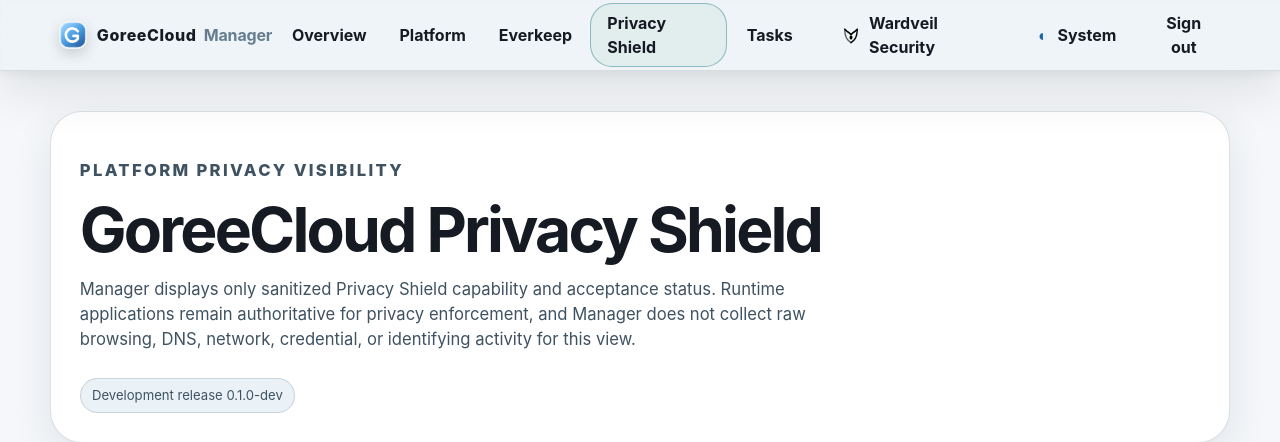
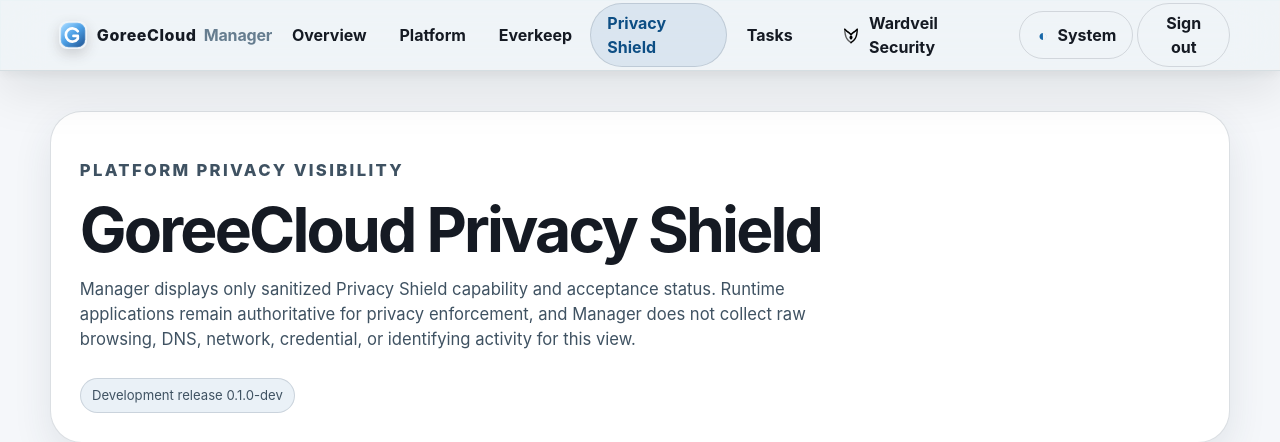
Before and after one commit to GoreeCloud/goreecloud-manager, a Django app: page /privacy-shield/ in a window 1280 px wide. Shown: the top 442 px of the page. Run offline with Django 5.2, Linux system fonts and the light colour scheme; the visitor is signed in with stand-in values (Sample User, id 1); parts of the project's set-up code (start-up, migrations or seed data) failed here and were passed over.

Commit message:
Map Manager onto GLAZE UI V1.1

```diff
--- a/core/static/core/css/glaze-ui.css
+++ b/core/static/core/css/glaze-ui.css
@@ -1,59 +1,67 @@
 /*
- * GoreeCloud Manager — Glaze UI 1.3.0 conformance layer
+ * GoreeCloud Manager — GLAZE UI V1.1 / 1.1.0 product adapter
  *
- * app.css owns Manager-specific layout and component presentation. This file
- * owns cross-cutting Glaze UI identity, accessibility, interaction, form,
- * expressive hierarchy, and browser capability fallbacks so those requirements
- * remain easy to audit.
+ * The immutable canonical V1.1 source graph is loaded before this file.
+ * app.css retains Manager-specific layout and protected product state colors;
+ * this adapter maps Manager onto current Glaze structure, target sizing,
+ * bounded navigation material, accessibility, and browser fallbacks.
  */
 
-:root {
-  --glaze-contract-version: "1.3.0";
-  --glaze-canvas: var(--bg);
-  --glaze-surface: var(--surface);
-  --glaze-surface-strong: var(--surface-strong);
-  --glaze-surface-muted: var(--surface-soft);
-  --glaze-text: var(--text);
-  --glaze-muted: var(--text-muted);
-  --glaze-line: var(--border);
+html[data-glaze-version="1.1"] {
+  --glaze-contract-version: "1.1.0";
+  --glaze-canvas: var(--glz1-canvas, var(--bg));
+  --glaze-surface: var(--glz1-base, var(--surface));
+  --glaze-surface-strong: var(--glz1-base, var(--surface-strong));
+  --glaze-surface-muted: var(--glz1-raised, var(--surface-soft));
+  --glaze-text: var(--glz1-text-primary, var(--text));
+  --glaze-muted: var(--glz1-text-tertiary, var(--text-muted));
+  --glaze-line: var(--glz1-line, var(--border));
   --glaze-accent: var(--accent);
   --glaze-info: var(--accent);
   --glaze-success: var(--good);
   --glaze-warning: var(--warning);
   --glaze-danger: var(--danger);
-  --glaze-focus-ring: var(--accent);
+  --glaze-focus-ring: var(--glz1-focus, var(--accent));
   --glaze-selection: var(--accent-surface);
   --glaze-placeholder-opacity: .72;
   --glaze-control-field-gap: .5rem;
   --glaze-control-group-gap: 1rem;
   --glaze-control-message-gap: .375rem;
-  --glaze-target-min: 2.75rem;
-  --glaze-state-hover: .08;
-  --glaze-state-pressed: .12;
-  --glaze-state-focus: .14;
-  --glaze-state-selected: .12;
+  --glaze-target-min: var(--glz11-target-min, 48px);
+  --glaze-target-assisted: var(--glz1-target-assisted, 56px);
   --glaze-gutter: 1rem;
+  --glaze-shape-compact: var(--glz11-radius-micro, 8px);
+  --glaze-shape-standard: var(--glz11-radius-control, 16px);
+  --glaze-shape-expressive: var(--glz11-radius-container, 24px);
+  --glaze-shape-hero: var(--glz11-radius-hero, 32px);
+  --glaze-shape-capsule: var(--glz11-radius-capsule, 999px);
+  --glaze-motion-effects-fast: var(--glz1-motion-popover, 180ms);
+  --glaze-motion-effects-standard: var(--glz1-motion-panel, 250ms);
+  --glaze-motion-spatial-fast: var(--glz1-motion-popover, 180ms);
+  --glaze-motion-spatial-standard: var(--glz1-motion-panel, 250ms);
+  --glaze-easing-effects: var(--glz1-ease-snap, cubic-bezier(.2, 0, 0, 1));
+  --glaze-easing-spatial: var(--glz1-ease-glide, cubic-bezier(.16, 1, .3, 1));
+}
 
-  /* 1.3 expressive hierarchy. */
-  --glaze-shape-compact: .625rem;
-  --glaze-shape-standard: 1rem;
-  --glaze-shape-expressive: 1.375rem;
-  --glaze-shape-hero: 2rem;
-  --glaze-shape-pressed: .75rem;
-  --glaze-glass-functional-blur: 18px;
-  --glaze-glass-functional-saturation: 130%;
-  --glaze-motion-effects-fast: 140ms;
-  --glaze-motion-effects-standard: 180ms;
-  --glaze-motion-spatial-fast: 180ms;
-  --glaze-motion-spatial-standard: 260ms;
-  --glaze-motion-spatial-emphasized: 360ms;
-  --glaze-easing-effects: ease;
-  --glaze-easing-spatial: cubic-bezier(.2, .8, .2, 1);
+/* Explicit V1.1 appearances own structural color roles. Protected Manager
+ * status colors remain Manager-owned and are not synthesized from appearance. */
+html[data-glaze-version="1.1"][data-glz-appearance="light"],
+html[data-glaze-version="1.1"][data-glz-appearance="dark"],
+html[data-glaze-version="1.1"][data-glz-appearance="deep-dark"] {
+  --bg: var(--glz1-canvas);
+  --surface: var(--glz1-base);
+  --surface-strong: var(--glz1-base);
+  --surface-soft: var(--glz1-raised);
+  --border: var(--glz1-line);
+  --border-strong: color-mix(in srgb, var(--glz1-line) 72%, var(--glz1-text-secondary));
+  --text: var(--glz1-text-primary);
+  --text-secondary: var(--glz1-text-secondary);
+  --text-muted: var(--glz1-text-tertiary);
 }
 
 .brand-symbol {
   flex: 0 0 auto;
-  border-radius: 9px;
+  border-radius: var(--glaze-shape-compact);
   box-shadow: 0 5px 14px rgba(0, 0, 0, .16);
 }
 
@@ -63,13 +71,13 @@
   gap: .45rem;
 }
 
-/* Functional Glass is reserved for navigation and interactive chrome. */
+/* Glaze remains bounded to navigation and transient interaction chrome. */
 .site-header[data-glaze-material="functional-glass"] {
-  backdrop-filter: blur(var(--glaze-glass-functional-blur)) saturate(var(--glaze-glass-functional-saturation));
-  -webkit-backdrop-filter: blur(var(--glaze-glass-functional-blur)) saturate(var(--glaze-glass-functional-saturation));
+  -webkit-backdrop-filter: blur(var(--glz1-overlay-blur, 22px)) saturate(1.18);
+  backdrop-filter: blur(var(--glz1-overlay-blur, 22px)) saturate(1.18);
 }
 
-/* Operational content remains Solid/Raised; glass is not a universal card treatment. */
+/* Durable operational and authentication content remains Solid/Raised. */
 .hero,
 .card,
 .metric-card,
@@ -135,19 +132,19 @@ textarea::placeholder {
   background: var(--glaze-selection);
 }
 
-/* Adaptive action groups communicate emphasis without changing logical order. */
 [data-glaze-action-group="adaptive"] {
   gap: clamp(.35rem, 1vw, .6rem);
 }
 
-.primary-nav[data-glaze-action-group="adaptive"] .nav-link[aria-current="page"] {
-  padding-inline: clamp(.8rem, 1.5vw, 1rem);
-  border-radius: var(--glaze-shape-expressive);
+.primary-nav.glz11-nav .nav-link[aria-current="page"] {
+  border-color: var(--glaze-line);
+  background: var(--accent-surface);
+  color: var(--accent-strong);
 }
 
-.header-actions[data-glaze-action-group="adaptive"] .theme-toggle,
-.header-actions[data-glaze-action-group="adaptive"] .link-button {
-  border-radius: var(--glaze-shape-expressive);
+.header-actions.glz11-nav .theme-toggle,
+.header-actions.glz11-nav .link-button {
+  border-color: var(--glaze-line);
 }
 
 @media (hover: hover) and (prefers-reduced-motion: no-preference) {
@@ -189,35 +178,33 @@ textarea::placeholder {
     animation-iteration-count: 1 !important;
     transition-duration: .01ms !important;
   }
-
   .theme-toggle:hover,
   .link-button:hover,
   .auth-card button[type="submit"]:hover,
   .theme-toggle:active,
   .link-button:active,
-  .auth-card button[type="submit"]:active {
-    transform: none;
-  }
+  .auth-card button[type="submit"]:active { transform: none; }
 }
 
-/* Preserve hierarchy when glass effects are unavailable instead of reducing readability. */
 @supports not (backdrop-filter: blur(1px)) {
   .site-header {
     background: var(--surface-strong);
+    background-image: none;
+    -webkit-backdrop-filter: none;
     backdrop-filter: none;
-    -webkit-backdrop-filter: none;
   }
 }
 
 @media (prefers-reduced-transparency: reduce) {
   .site-header {
     background: var(--surface-strong);
+    background-image: none;
+    -webkit-backdrop-filter: none;
     backdrop-filter: none;
-    -webkit-backdrop-filter: none;
+    box-shadow: none;
   }
 }
 
-/* Respect explicit requests for stronger visual separation. */
 @media (prefers-contrast: more) {
   :root {
     --border: rgba(188, 211, 230, .56);
```
Also changed, not shown: other parts of core/static/core/css/glaze-ui.css (+27 -77 lines).
